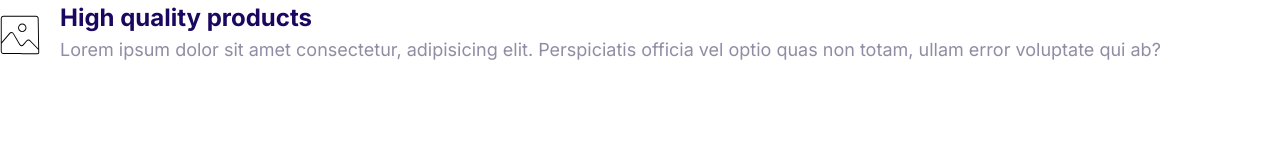
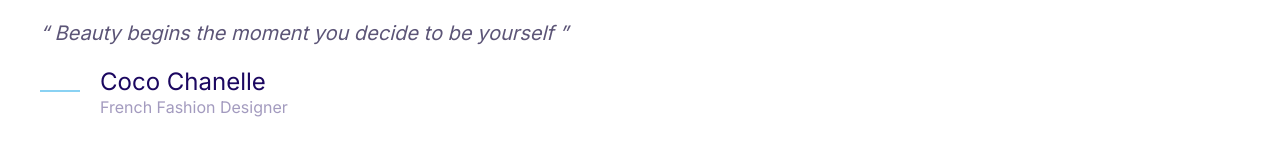
Before and after one commit to csabajuhasz/Beauty, a plain HTML site: page index.html in a window 1280 px wide. Drawn offline with Linux system fonts and the light colour scheme.

Commit message:
building quote components

```diff
--- a/css/styles.css
+++ b/css/styles.css
@@ -4,6 +4,7 @@
   --color-accent: #ff5bbb;
   --color-headings: #1b0760;
   --color-body: #918ca4;
+  --color-body-darker: #5c5577;
   --color-border: #ccc;
   --border-radius: 30px;
 }
@@ -374,3 +375,52 @@ right: 5%;
 .media__image {
   margin-top: 1.5rem;
 }
+
+/* Quotes */
+
+.quote {
+  font-size: 3rem;
+  font-style: italic;
+  color: var(--color-body-darker);
+  line-height: 1.3;
+}
+
+.quote__text::before {
+  content: open-quote;
+}
+
+.quote__text::after {
+  content: close-quote;
+}
+
+.quote__author {
+  font-size: 3rem;
+  font-weight: 500;
+  font-style: normal;
+  margin-bottom: 0;
+}
+
+.auhtor__description {
+  font-size: 2rem;
+  font-style: normal;
+  color: var(--color-headings);
+  opacity: .4;
+
+}
+
+.quote__line {
+  position: relative;
+  bottom: 10px;
+}
+
+@media screen and (min-width: 1024px) {
+  .quote {
+    font-size: 2rem;
+  }
+  .quote__author {
+    font-size: 2.4rem;
+  }
+  .auhtor__description {
+    font-size: 1.6rem;
+  }
+}
--- a/index.html
+++ b/index.html
@@ -15,19 +15,23 @@
     <title>Viki Beauty</title>
   </head>
   <body>
+    <blockquote class="quote">
+      <p class="quote__text">
+        Beauty begins the moment you decide to be yourself
+      </p>
+      <footer>
         <div class="media">
           <div class="media__image">
-        <svg class="icon icon--primary">
-          <use xlink:href="images/sprite.svg#snap"></use>
+            <svg class="icon icon--primary quote__line">
+              <use xlink:href="images/sprite.svg#line"></use>
             </svg>
           </div>
           <div class="media__body">
-        <h3 class="media__title">High quality products</h3>
-        <p>
-          Lorem ipsum dolor sit amet consectetur, adipisicing elit. Perspiciatis
-          officia vel optio quas non totam, ullam error voluptate qui ab?
-        </p>
+            <h3 class="media__title quote__author">Coco Chanelle</h3>
+            <p class="auhtor__description">French Fashion Designer</p>
           </div>
         </div>
+      </footer>
+    </blockquote>
   </body>
 </html>
```
Also changed, not shown: components/quote.html (added, +16 -0 lines). Lines whose indentation alone changed are shown as unchanged.
